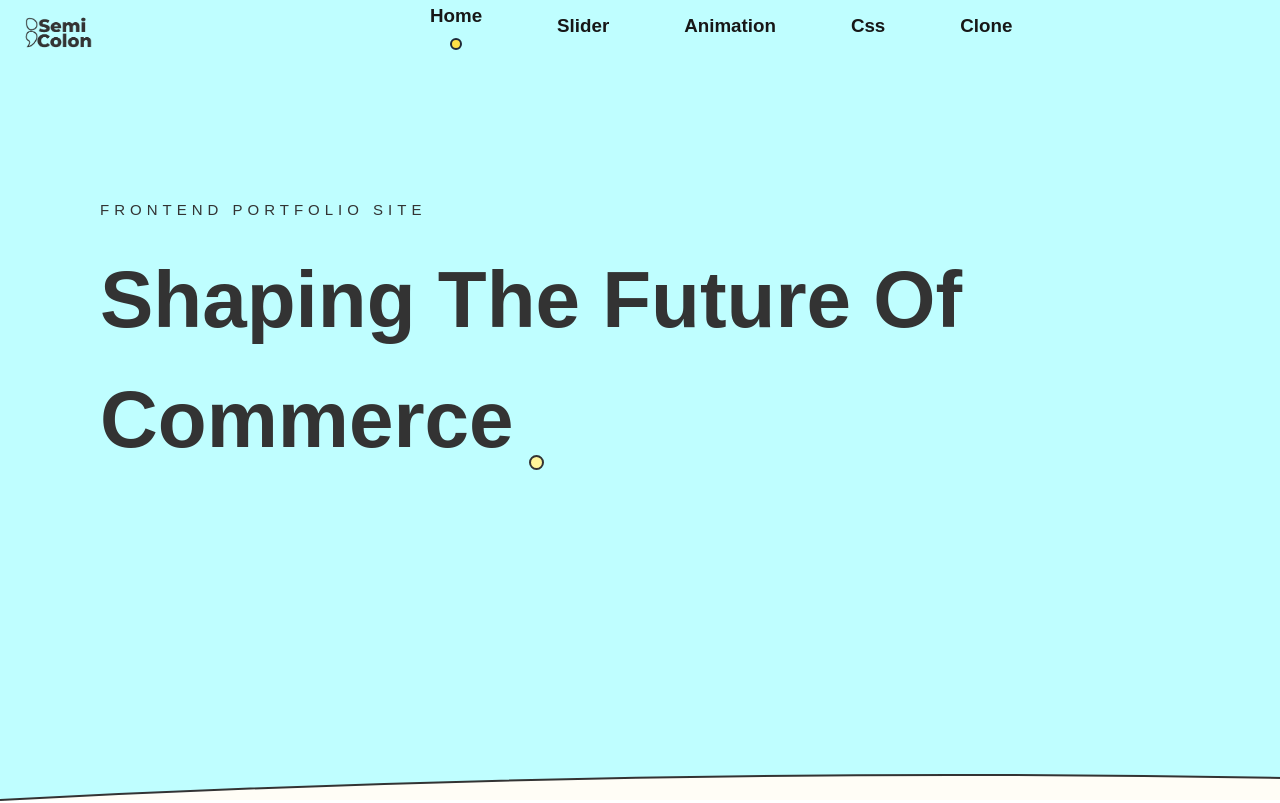
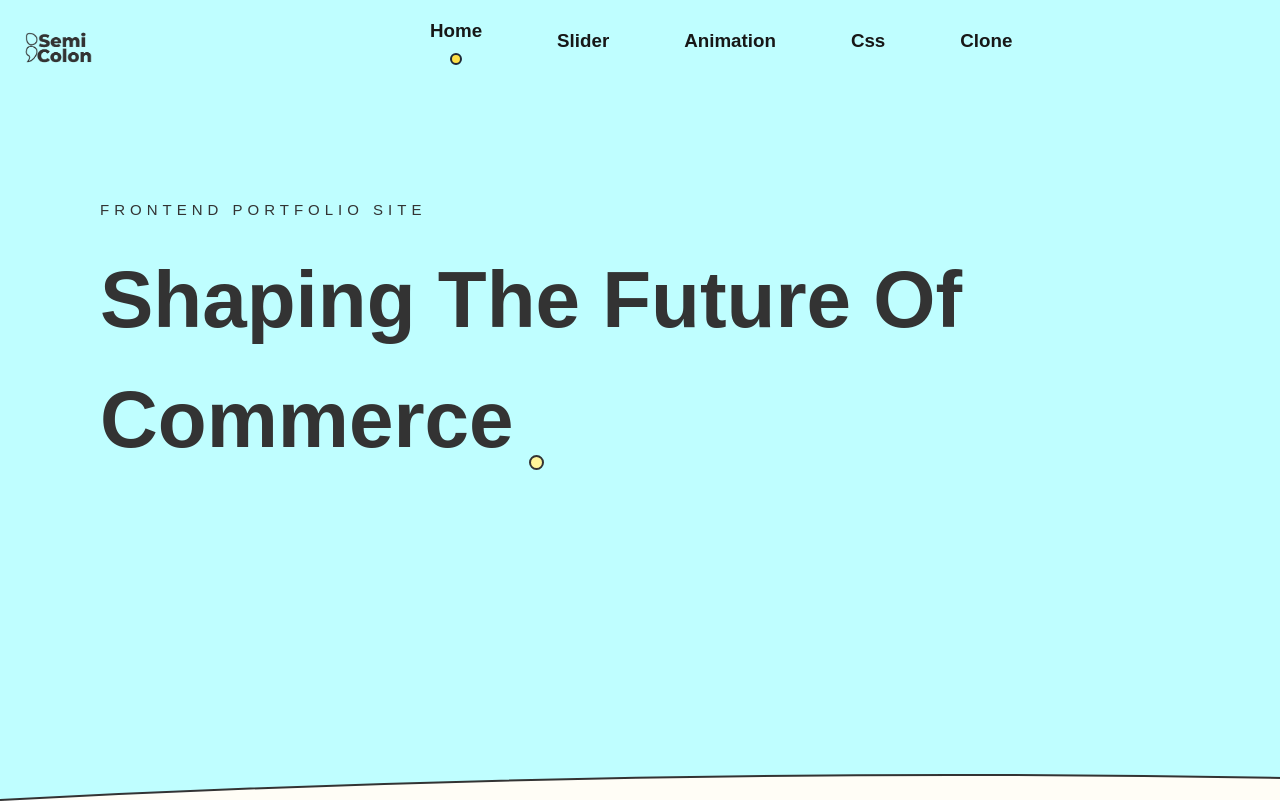
Before and after one commit to parkJH24/exampleSite, a Next.js app: page / in a window 1280 px wide. Shown: the top 803 px of the page. Built offline with nearby package versions, Linux system fonts and the light colour scheme.

Commit message:
헤더수정

```diff
--- a/src/components/HeaderComponent.tsx
+++ b/src/components/HeaderComponent.tsx
@@ -5,7 +5,7 @@ import Nav from "./Nav";
 
 const HeaderComponent = () => {
     return (
-        <header className="fixed top-0 left-0 flex gap-[30rem] p-6 w-full z-[999]">
+        <header className="fixed top-0 left-0 flex gap-[30rem] pt-12 pl-6 w-full z-[999]">
             <h1 className="w-36">
                 <Image
                     src="/images/logo.png"
```
